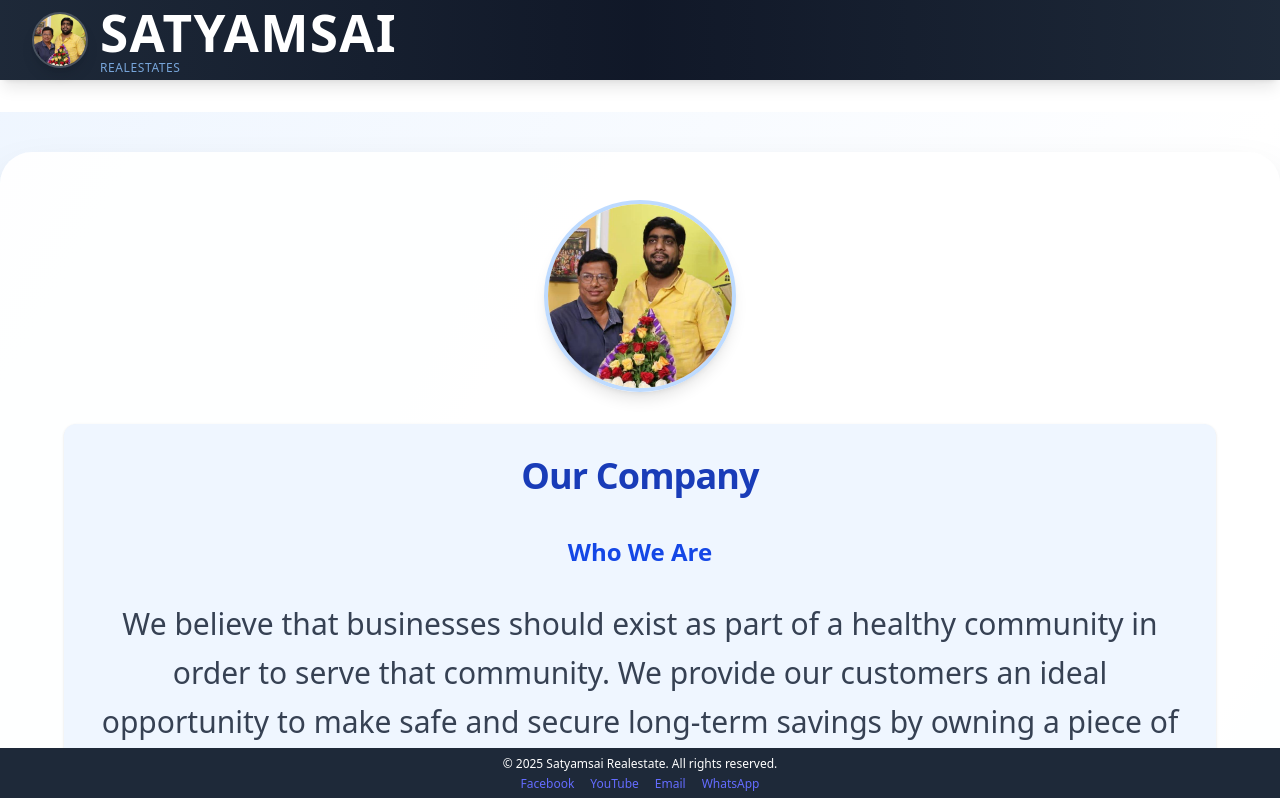
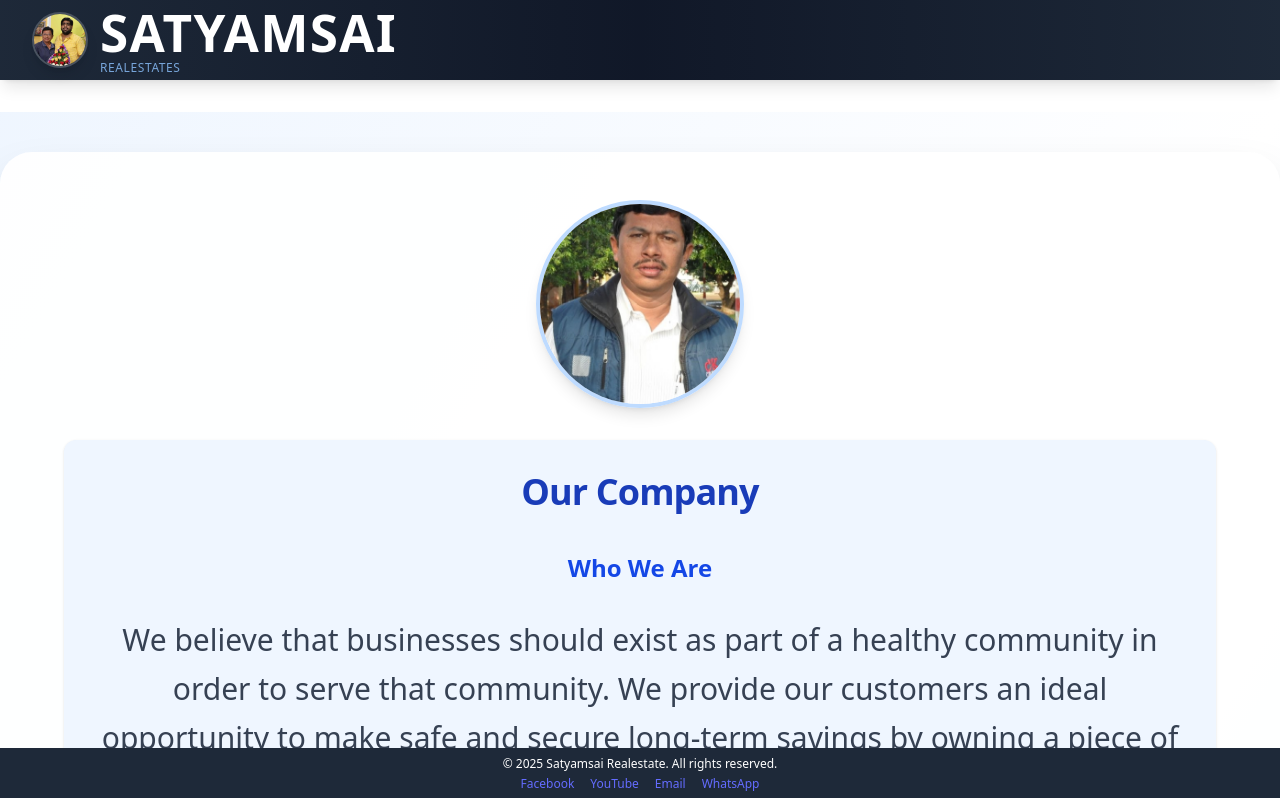
Before and after one commit to yaswanthrayi/1st-client, a React (Vite) app: page /about in a window 1280 px wide. Shown: the top 798 px of the page. Built offline with nearby package versions, Linux system fonts and the light colour scheme; the HTML template or start-up script is replaced by a standard one.

Commit message:
last change

```diff
--- a/src/pages/About.jsx
+++ b/src/pages/About.jsx
@@ -28,9 +28,9 @@ export default function About() {
         {/* Profile Image at the Top */}
         <div className="flex justify-center mb-8">
           <img
-            src="/459902806_372615092587312_5139707910920786418_n.jpg"
+            src="/satyam-sai.jpg"
             alt="Profile"
-            className="w-48 h-48 rounded-full object-cover shadow-lg border-4 border-blue-200"
+            className="w-52 h-52 rounded-full object-cover shadow-lg border-4 border-blue-200"
           />
         </div>
 
--- a/src/pages/Contact.jsx
+++ b/src/pages/Contact.jsx
@@ -99,8 +99,8 @@ const Contact = () => {
             </svg>
           </div>
           <div className="w-full flex justify-center mb-10">
-            <iframe
-              src="https://docs.google.com/forms/d/e/1FAIpQLSccICcCwNmuQcB59FbC2i0BNkKXPzk9ePAj_wPDDXp8s7cGLw/viewform?embedded=true"
+              <iframe
+              src="https://docs.google.com/forms/d/1BTpoyO8_tDlp8VPiNTZEltwKcERagUGrl6lkIN_v9Ug/viewform?pli=1&pli=1&edit_requested=true"
               width="100%"
               height="700"
               frameBorder="0"
@@ -109,10 +109,11 @@ const Contact = () => {
               title="Contact Form"
               className="rounded-xl border-2 border-blue-200 shadow w-full bg-white"
               style={{ minWidth: "100vw", maxWidth: "100vw", display: "block", margin: "0", padding: "0" }}
-            >
+              >
               Loading…
-            </iframe>
+              </iframe>
           </div>
+
           {/* Google Map Embed */}
           <div className="w-full flex justify-center">
             <iframe
--- a/src/pages/Home.jsx
+++ b/src/pages/Home.jsx
@@ -25,7 +25,7 @@ export default function Home() {
       {/* Google Form Full Width */}
       <div className="w-screen px-4 mb-16 flex justify-center">
         <iframe
-          src="https://docs.google.com/forms/d/e/1FAIpQLSccICcCwNmuQcB59FbC2i0BNkKXPzk9ePAj_wPDDXp8s7cGLw/viewform?embedded=true"
+          src="https://docs.google.com/forms/d/1BTpoyO8_tDlp8VPiNTZEltwKcERagUGrl6lkIN_v9Ug/viewform?pli=1&pli=1&edit_requested=true"
           width="100%"
           height="700"
           frameBorder="0"
```
Also changed, not shown: public/satyam-sai.jpg (added).
